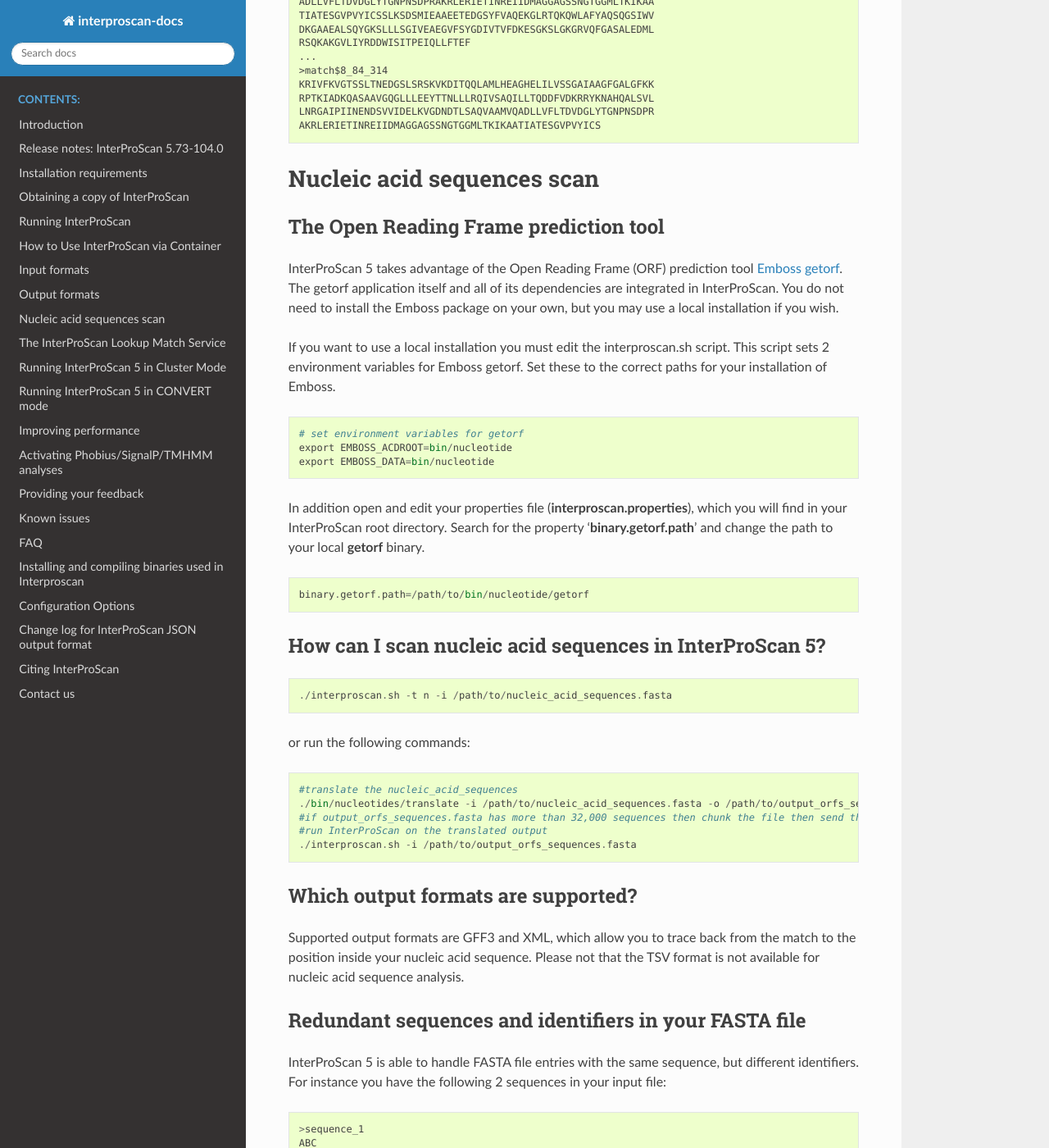
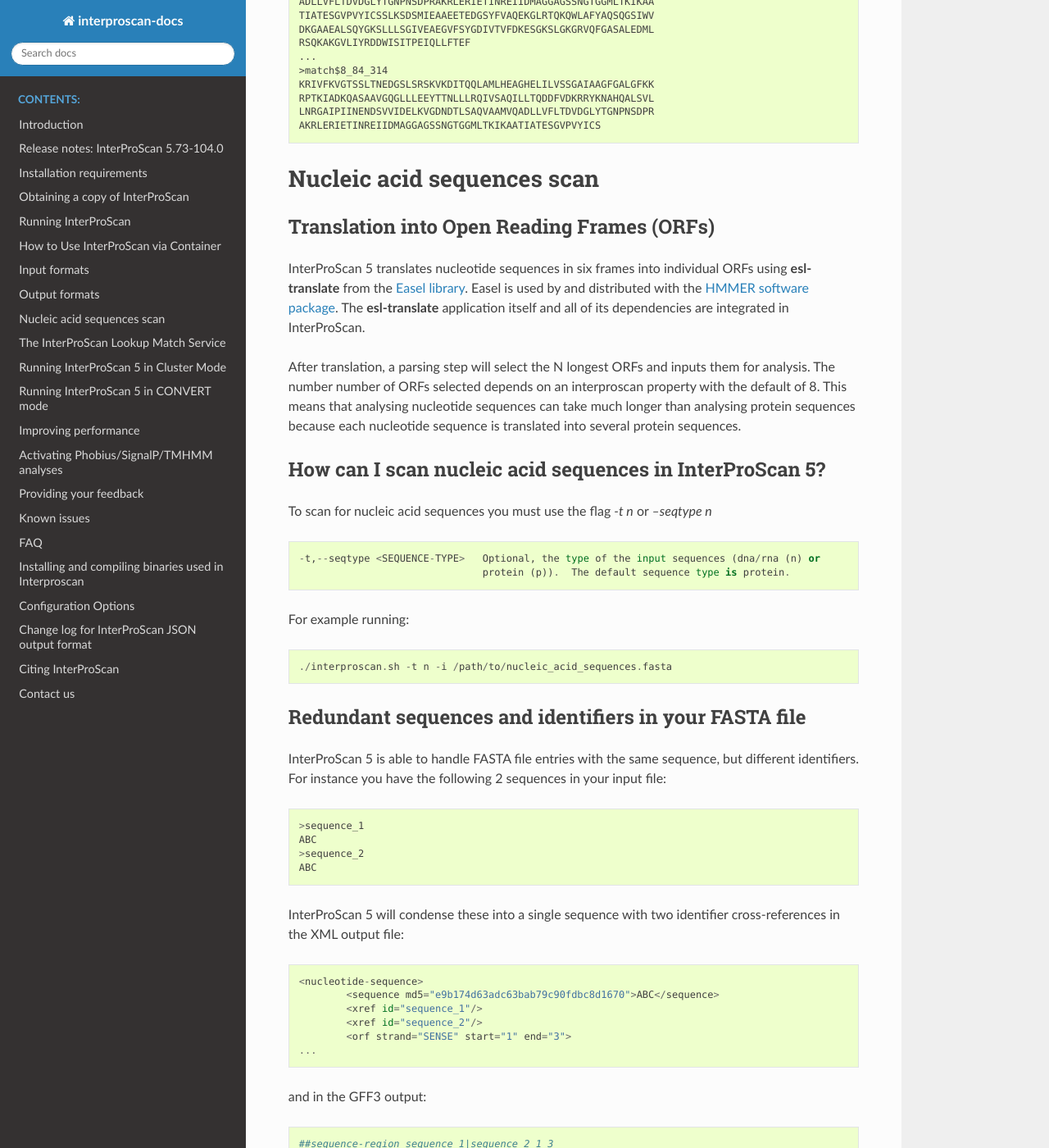
Before and after one commit to ebi-pf-team/interproscan-docs, a Sphinx documentation site: the page built from docs/UserDocs.rst, in a window 1280 px wide and 1400 px high, scrolled down 20475 px. Shown: the whole window at 82% size. Built offline with Sphinx 7.4.7 and the Read the Docs theme 3.1.0, drawn with Linux system fonts in a browser that asks for light colours; some of the changed text lies outside the part shown.

Commit message:
update nucleotide analysis

```diff
--- a/docs/ScanNucleicAcidSeqs.rst
+++ b/docs/ScanNucleicAcidSeqs.rst
@@ -1,59 +1,34 @@
 Nucleic acid sequences scan
 ===========================
 
-The Open Reading Frame prediction tool
+Translation into Open Reading Frames (ORFs)
 ~~~~~~~~~~~~~~~~~~~~~~~~~~~~~~~~~~~~~~
 
-InterProScan 5 takes advantage of the Open Reading Frame (ORF)
-prediction tool `Emboss
-getorf <http://emboss.sourceforge.net/apps/cvs/emboss/apps/getorf.html>`__.
-The getorf application itself and all of its dependencies are integrated
-in InterProScan. You do not need to install the Emboss package on your
-own, but you may use a local installation if you wish.
+InterProScan 5 translates nucleotide sequences in six frames into individual ORFs using **esl-translate**
+from the `Easel library <http://emboss.sourceforge.net/apps/cvs/emboss/apps/getorf.html>`__.
+Easel is used by and distributed with the `HMMER software package <http://hmmer.org/>`__.
+The **esl-translate** application itself and all of its dependencies are integrated
+in InterProScan.
 
-If you want to use a local installation you must edit the
-interproscan.sh script. This script sets 2 environment variables for
-Emboss getorf. Set these to the correct paths for your installation of
-Emboss.
+After translation, a parsing step will select the N longest ORFs and inputs
+them for analysis. The number number of ORFs selected depends on an interproscan property with the default of 8.
+This means that analysing nucleotide sequences can take much longer than analysing protein sequences because
+each nucleotide sequence is translated into several protein sequences.
 
-::
-
-    # set environment variables for getorf
-    export EMBOSS_ACDROOT=bin/nucleotide
-    export EMBOSS_DATA=bin/nucleotide
-
-In addition open and edit your properties file
-(**interproscan.properties**), which you will find in your InterProScan
-root directory. Search for the property '**binary.getorf.path**' and
-change the path to your local **getorf** binary.
-
-::
-
-    binary.getorf.path=/path/to/bin/nucleotide/getorf
 
 How can I scan nucleic acid sequences in InterProScan 5?
 ~~~~~~~~~~~~~~~~~~~~~~~~~~~~~~~~~~~~~~~~~~~~~~~~~~~~~~~~
 
+To scan for nucleic acid sequences you must use the flag `-t n` or `--seqtype n`
+::
+    -t,--seqtype <SEQUENCE-TYPE>   Optional, the type of the input sequences (dna/rna (n) or
+                                   protein (p)).  The default sequence type is protein.
+
+For example running:
 ::
 
     ./interproscan.sh -t n -i /path/to/nucleic_acid_sequences.fasta
 
-or run the following commands:
-
-::
-
-    #translate the nucleic_acid_sequences
-    ./bin/nucleotides/translate -i /path/to/nucleic_acid_sequences.fasta -o /path/to/output_orfs_sequences.fasta
-    #if output_orfs_sequences.fasta has more than 32,000 sequences then chunk the file then send the chunks to InterProScan
-    #run InterProScan on the translated output
-    ./interproscan.sh -i /path/to/output_orfs_sequences.fasta
-
-Which output formats are supported?
-~~~~~~~~~~~~~~~~~~~~~~~~~~~~~~~~~~~
-
-Supported output formats are GFF3 and XML, which allow you to trace back
-from the match to the position inside your nucleic acid sequence. Please not
-that the TSV format is not available for nucleic acid sequence analysis.
 
 Redundant sequences and identifiers in your FASTA file
 ~~~~~~~~~~~~~~~~~~~~~~~~~~~~~~~~~~~~~~~~~~~~~~~~~~~~~~
@@ -92,27 +67,31 @@
 Entries with the same identifier and the same sequence will be merged
 into one.
 
-Please note: non unique identifiers are not supported. InterProScan 5
-will exit (with exit code 0) and will print out a list of all non unique
-identifiers.
+Please note: non unique identifiers are not supported. InterProScan will make them
+unique by adding '_sequential number' in the order of their appearance
+(e.g. P11111 will be P11111_1 for the first protein sequence).
+
 
 Improving performance
 ~~~~~~~~~~~~~~~~~~~~~
 
-InterProScan does not select one best ORF from the getorf output,
+InterProScan does not select one best ORF from the input nucleotide sequence,
 instead it takes the ORFs generated and select N longest ORFs and inputs
 them for analysis. The number selected depends on the
-binary.getorf.parser.filtersize property mentioned below. The default is 8. This
-means analysing nucleotide sequences can take much longer than analysing
+binary.getorf.parser.filtersize property mentioned that has a default value of 8.
+This means analysing nucleotide sequences can take much longer than analysing
 protein sequences.
 
 To improve InterProScan performance while running large nucleotide input
 files (> 10,000 sequences) you can:
 
-1. First use an external program to translate your input. This is the
-   best approach. There are various options, one of which is
-   emboss-transeq
-   (http://emboss.open-bio.org/rel/rel6/apps/transeq.html) from emboss.
+1. First translate your sequences externally and submit the protein sequences
+   for interproscan analysis. This is the best approach.
+   Besides esl-translate, other options may include
+   `getorf <https://emboss.bioinformatics.nl/cgi-bin/emboss/help/getorf>`__
+   or `transeq <https://emboss.bioinformatics.nl/cgi-bin/emboss/help/transeq>`__,
+   both part of the `EMBOSS suite of bioinformatics tools <https://emboss.bioinformatics.nl/cgi-bin/emboss/>`__.
+
    If you use transeq then please use the -clean option to change STOP
    codon positions from '*' to 'X' because Interproscan does not accept
    sequences with the '*' character.
@@ -122,6 +101,7 @@
 2. Chunk the input and then send the chunks to InterProScan. For tips on
    configuring the general InterProScan CPU usage see also `improving
    performance <ImprovingPerformance.html>`__.
+
 
 Selecting the ORFs to analyse
 ^^^^^^^^^^^^^^^^^^^^^^^^^^^^^
```
